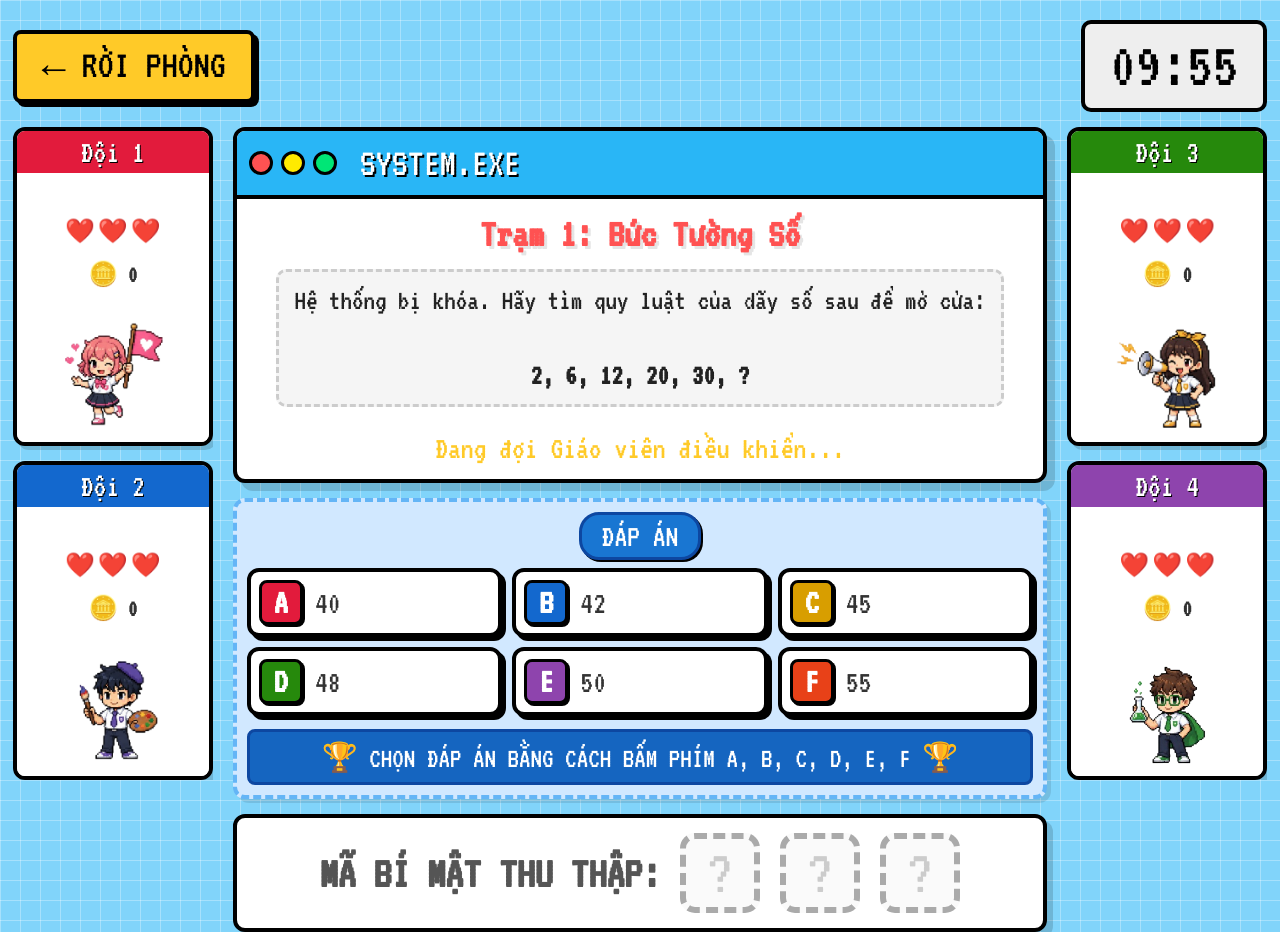
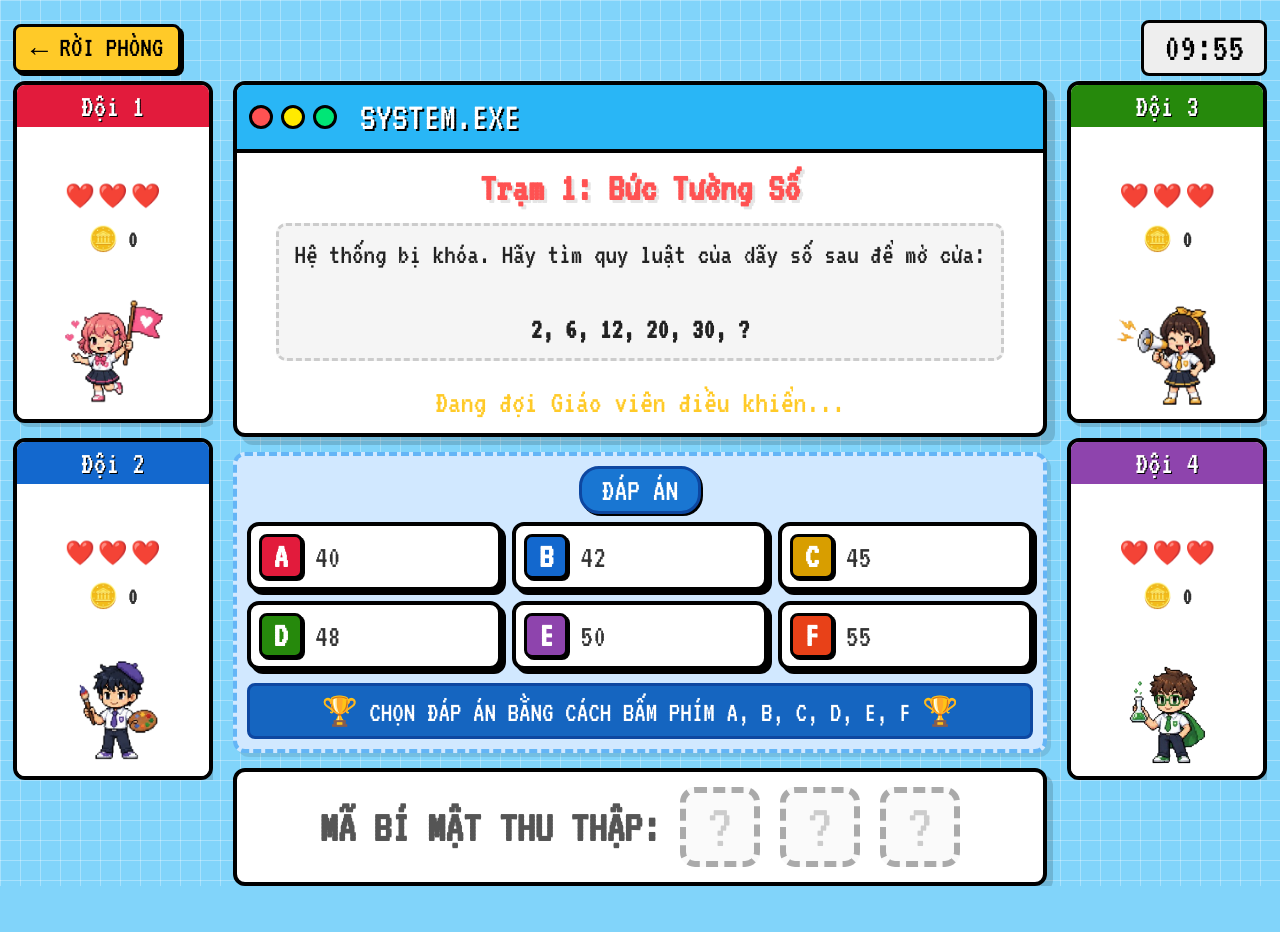
Before and after one commit to Hungne16/ARCADESCHOOL, a plain HTML site: page game1.html in a window 1280 px wide. After the commit the page ends 886 px from the top, so only its background shows below. Drawn offline with Linux system fonts and the light colour scheme.

Commit message:
Auto-update: Reduce HUD sizes to give more vertical space for game1

```diff
--- a/game1.css
+++ b/game1.css
@@ -51,7 +51,7 @@ body.flash-red {
     height: 95vh;
     display: flex;
     flex-direction: column;
-    gap: 15px;
+    gap: 5px; /* Giảm gap để kéo nội dung lên */
     z-index: 5;
 }
 
@@ -67,14 +67,14 @@ body.flash-red {
 
 .btn-back {
     background-color: #ffca28; /* Vàng thân thiện */
-    border: 4px solid var(--border-color);
+    border: 3px solid var(--border-color);
     border-radius: 8px;
     color: #000;
     font-family: 'VT323', monospace;
-    font-size: 2.5rem;
-    padding: 10px 25px;
+    font-size: 1.8rem;
+    padding: 5px 15px;
     cursor: pointer;
-    box-shadow: 4px 4px 0px #000;
+    box-shadow: 3px 3px 0px #000;
     transition: all 0.1s;
 }
 
@@ -84,12 +84,12 @@ body.flash-red {
 }
 
 .timer {
-    font-size: 4rem;
+    font-size: 2.5rem;
     color: #000;
     background-color: #eeeeee;
-    padding: 10px 25px;
-    border: 4px solid #000;
-    border-radius: 10px;
+    padding: 5px 20px;
+    border: 3px solid #000;
+    border-radius: 8px;
 }
 
 .timer.danger {
@@ -254,25 +254,7 @@ body.flash-red {
     transform: scale(0.7);
 }
 
-.timer {
-    font-size: 4rem;
-    color: #000;
-    background-color: #eeeeee;
-    padding: 10px 25px;
-    border: 4px solid #000;
-    border-radius: 10px;
-}
 
-.timer.danger {
-    background-color: var(--primary-color);
-    color: #fff;
-    animation: pulse 0.5s infinite alternate;
-}
-
-@keyframes pulse {
-    0% { transform: scale(1); }
-    100% { transform: scale(1.05); }
-}
 
 /* =========================================
    MAIN GAME BOX (Khung nội dung chính)
```
